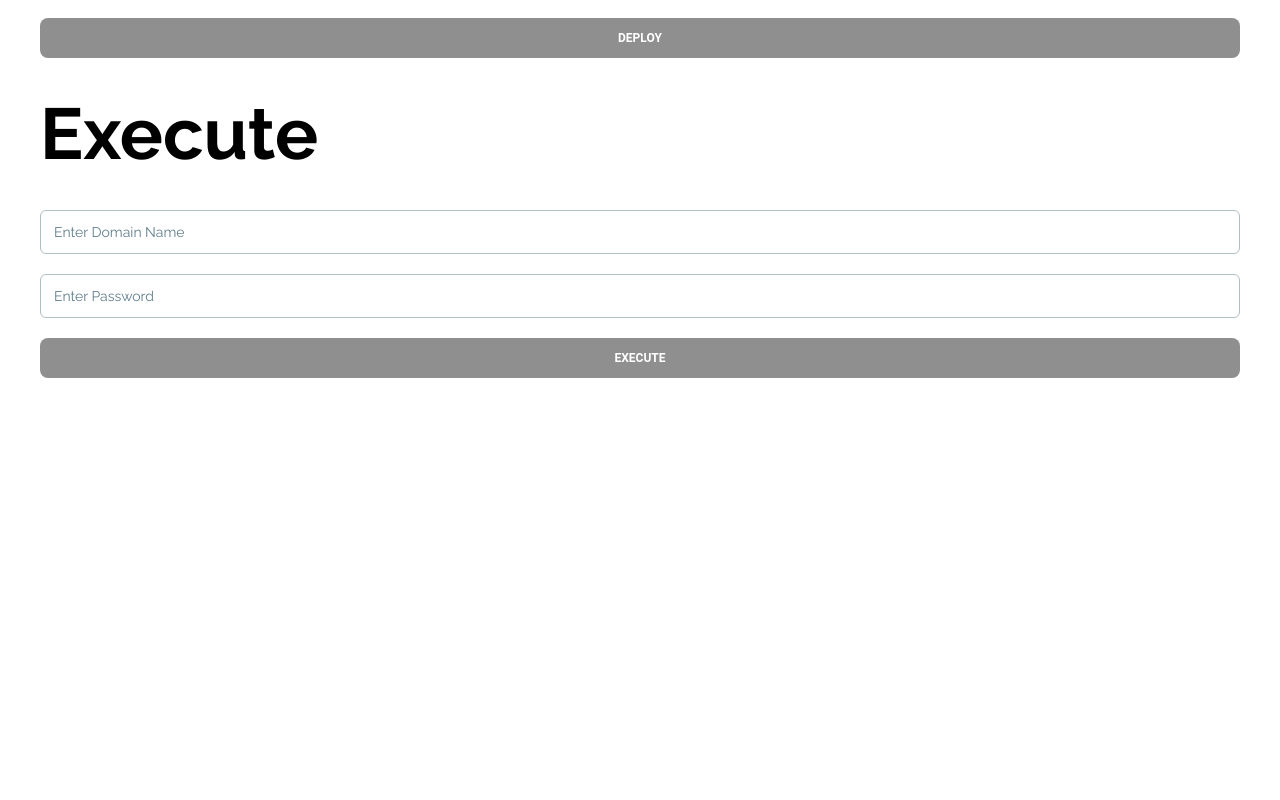
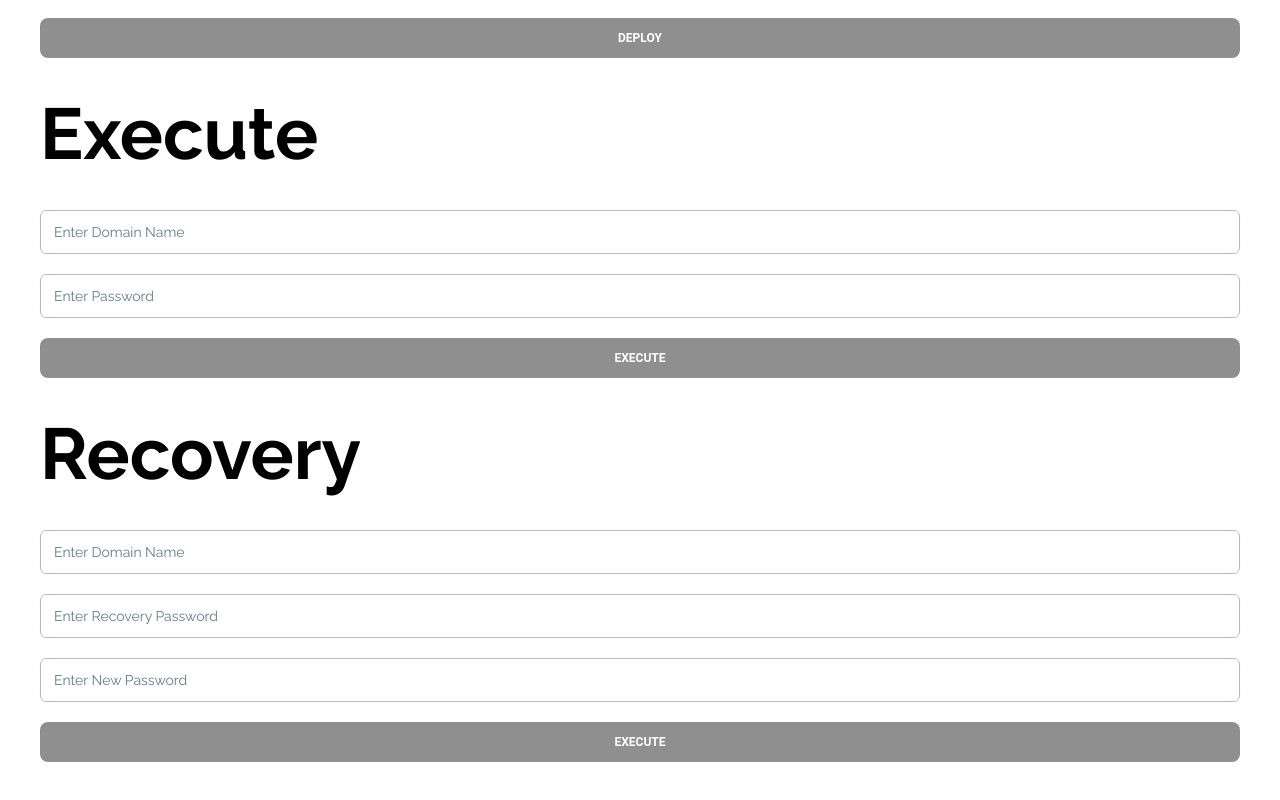
Before and after one commit to Muziris-Labs/ValeriumPrototype, a Next.js app: page / in a window 1280 px wide. Shown: the part 262-1062 px from the top of the page. Before the commit the page ends 800 px from the top, so only its background shows below. Built offline with nearby package versions, Linux system fonts and the light colour scheme.

Commit message:
Recovery Function Added

```diff
--- a/app/page.js
+++ b/app/page.js
@@ -1,11 +1,13 @@
 import Deploy from "@/components/Deploy";
 import Execute from "@/components/Execute";
+import Recovery from "@/components/Recovery";
 
 export default function Home() {
   return (
     <div className="flex flex-col p-10 gap-5">
       <Deploy />
       <Execute />
+      <Recovery />
     </div>
   );
 }
--- /dev/null
+++ b/components/Recovery.js
@@ -0,0 +1,48 @@
+"use client";
+
+import useRecovery from "@/hooks/useRecovery";
+import { Button, Input } from "@material-tailwind/react";
+import { useState } from "react";
+
+export default function Recovery() {
+  const [domain, setDomain] = useState("");
+  const [password, setPassword] = useState("");
+  const [loading, setLoading] = useState(false);
+  const [newPassword, setNewPassword] = useState("");
+  const { recover } = useRecovery();
+
+  return (
+    <>
+      <h1 className="text-7xl font-bold mt-5 mb-5">Recovery</h1>
+      <Input
+        label="Enter Domain Name"
+        size="lg"
+        value={domain}
+        onChange={(e) => setDomain(e.target.value)}
+      />
+      <Input
+        label="Enter Recovery Password"
+        size="lg"
+        value={password}
+        onChange={(e) => setPassword(e.target.value)}
+      />
+      <Input
+        label="Enter New Password"
+        size="lg"
+        value={newPassword}
+        onChange={(e) => setNewPassword(e.target.value)}
+      />
+      <Button
+        disabled={
+          domain === "" || password === "" || newPassword === "" || loading
+        }
+        onClick={() => {
+          recover(domain, password, newPassword, setLoading);
+        }}
+      >
+        {" "}
+        Execute{" "}
+      </Button>
+    </>
+  );
+}
--- /dev/null
+++ b/hooks/useRecovery.js
@@ -0,0 +1,169 @@
+"use client";
+
+import {
+  PasswordVerifier,
+  ValeriumForwarder,
+  ValeriumProxyFactory,
+} from "@/lib/contracts/AddressManager";
+import { ethers } from "ethers";
+import ValeriumFactoryABI from "@/lib/contracts/ValeriumFactoryABI.json";
+import { Noir } from "@noir-lang/noir_js";
+import { BarretenbergBackend } from "@noir-lang/backend_barretenberg";
+import passwordHash from "@/lib/circuits/password_hash.json";
+import passwordProve from "@/lib/circuits/password_prove.json";
+import ValeriumABI from "@/lib/contracts/ValeriumABI.json";
+import ValeriumForwarderABI from "@/lib/contracts/ValeriumForwarderABI.json";
+
+export default function useRecovery() {
+  const recover = async (domain, password, newPassword, setLoading) => {
+    // Get Valerium
+    const provider = new ethers.providers.JsonRpcProvider(
+      "https://replicator.pegasus.lightlink.io/rpc/v1"
+    );
+
+    const factory = new ethers.Contract(
+      ValeriumProxyFactory,
+      ValeriumFactoryABI,
+      provider
+    );
+
+    const valeriumAddress = await factory.getValeriumProxy(domain);
+    console.log(valeriumAddress);
+
+    // Generate Password Hash
+    const backend = new BarretenbergBackend(passwordHash);
+    const noir = new Noir(passwordHash, backend);
+
+    const hash = (
+      await noir.execute({
+        password: ethers.utils.hexlify(ethers.utils.toUtf8Bytes(password)),
+      })
+    ).returnValue;
+
+    console.log(hash);
+
+    const newPasswordHash = (
+      await noir.execute({
+        password: ethers.utils.hexlify(ethers.utils.toUtf8Bytes(newPassword)),
+      })
+    ).returnValue;
+
+    console.log(newPasswordHash);
+
+    // Generate Password Prove
+    const valerium = new ethers.Contract(
+      valeriumAddress,
+      ValeriumABI,
+      provider
+    );
+
+    const nonce = (await valerium.getNonce()).toNumber();
+    const messageHash = ethers.utils.hashMessage(nonce.toString());
+
+    const proveBackend = new BarretenbergBackend(passwordProve);
+    const proveNoir = new Noir(passwordProve, proveBackend);
+
+    const inputs = {
+      password: ethers.utils.hexlify(ethers.utils.toUtf8Bytes(password)),
+      flagged_message: Array.from(ethers.utils.arrayify(messageHash)),
+      hashed_message: Array.from(ethers.utils.arrayify(messageHash)),
+      password_hash: hash,
+    };
+
+    const proof = ethers.utils.hexlify(
+      (await proveNoir.generateFinalProof(inputs)).proof
+    );
+
+    // Prepare Forwarder Payload
+    const keypair = new ethers.Wallet(
+      process.env.NEXT_PUBLIC_PRIVATE_KEY,
+      provider
+    );
+
+    const forwarder = new ethers.Contract(
+      ValeriumForwarder,
+      ValeriumForwarderABI,
+      provider
+    );
+
+    const message = {
+      from: keypair.address,
+      recipient: valeriumAddress,
+      deadline: Number((Date.now() / 1000).toFixed(0)) + 2000,
+      nonce: Number(await forwarder.nonces(keypair.address)),
+      gas: 1000000,
+      proof: proof,
+      newTxHash: newPasswordHash,
+      newTxVerifier: PasswordVerifier,
+      publicStorage: "0x",
+    };
+
+    const data712 = {
+      types: {
+        ForwardExecuteRecovery: [
+          { name: "from", type: "address" },
+          { name: "recipient", type: "address" },
+          { name: "deadline", type: "uint256" },
+          { name: "nonce", type: "uint256" },
+          { name: "gas", type: "uint256" },
+          { name: "proof", type: "bytes" },
+          { name: "newTxHash", type: "bytes32" },
+          { name: "newTxVerifier", type: "address" },
+          { name: "publicStorage", type: "bytes" },
+        ],
+      },
+      domain: {
+        name: "Valerium Forwarder",
+        version: "1",
+        chainId: 1891,
+        verifyingContract: ValeriumForwarder,
+      },
+      message: message,
+    };
+
+    const signature = await keypair._signTypedData(
+      data712.domain,
+      data712.types,
+      data712.message
+    );
+
+    console.log(signature);
+
+    const forwardRequest = {
+      from: keypair.address,
+      recipient: valeriumAddress,
+      deadline: message.deadline,
+      gas: message.gas,
+      proof: message.proof,
+      newTxHash: message.newTxHash,
+      newTxVerifier: message.newTxVerifier,
+      publicStorage: message.publicStorage,
+      signature: signature,
+    };
+
+    // Execute the transaction
+    const data = forwarder.interface.encodeFunctionData("executeRecovery", [
+      forwardRequest,
+      ethers.constants.AddressZero,
+      "0",
+      "0",
+      "0",
+    ]);
+
+    console.log(data);
+
+    const unSignedTx = {
+      to: forwarder.address,
+      data,
+      value: 0,
+      gasLimit: 1000000,
+    };
+
+    const signedTx = await keypair.sendTransaction(unSignedTx);
+
+    const recipient = await signedTx.wait();
+
+    console.log(recipient);
+  };
+  return { recover };
+}
--- a/lib/contracts/AddressManager.js
+++ b/lib/contracts/AddressManager.js
@@ -1,6 +1,6 @@
 export const ValeriumMasterCopy = "0xa418b44A4Df0Bb7D01835BB5D4cf320591Efc71c";
 export const ValeriumProxyFactory =
   "0x874b4b428d2F29ad0D11a0AF07E4a01514DF373E";
-export const ValeriumForwarder = "0x269D1cb15f77c6f3A186d6B1E62b3C1E47Ff8ADA";
+export const ValeriumForwarder = "0x64b3C5cFD4104b22E7A360EF4356108AcB70333d";
 export const FactoryForwarder = "0x45D03c5250954998Ee198eA1FFB8bf15FA32a8A6";
 export const PasswordVerifier = "0x8c196a2cd0d097CE21726a6D8D6ccb56Cbcb8274";
```
